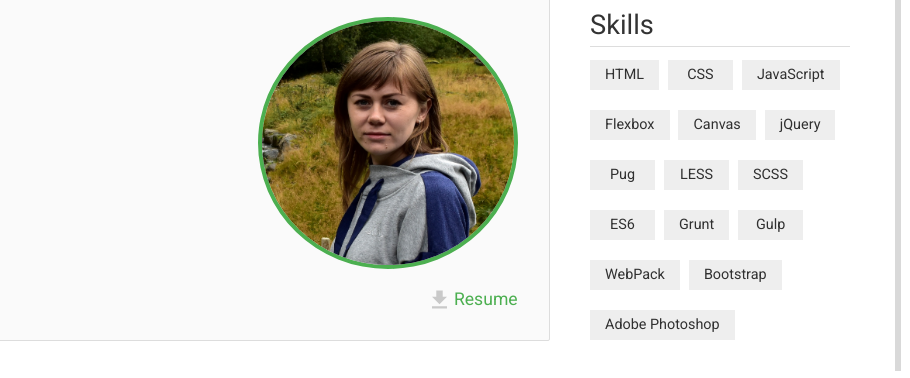
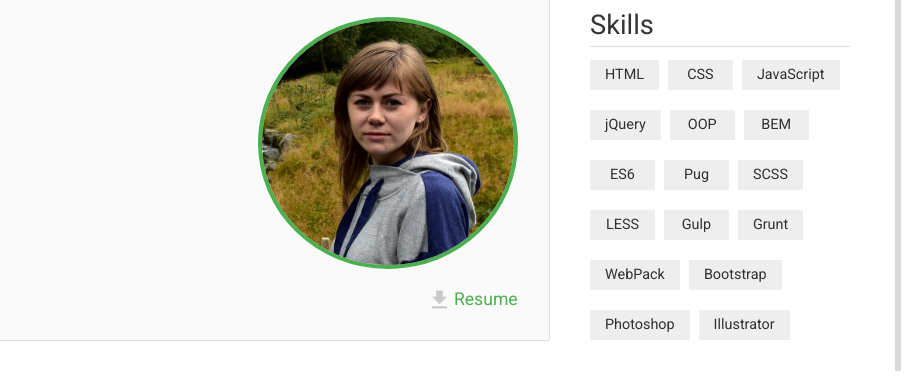
Before and after one commit to KAnastasiya/My_, a plain HTML site: page index.html in a window 1280 px wide. Shown: the part 127-505 px from the top of the page, 370-1280 px from the left. Drawn offline with Linux system fonts and the light colour scheme.

Commit message:
Add new skills - OOP and BEM

```diff
--- a/index.html
+++ b/index.html
@@ -136,18 +136,19 @@
                   <li>HTML</li>
                   <li>CSS</li>
                   <li>JavaScript</li>
-                  <li>Flexbox</li>
-                  <li>Canvas</li>
                   <li>jQuery</li>
+                  <li>OOP</li>
+                  <li>BEM</li>
+                  <li>ES6</li>
                   <li>Pug</li>
+                  <li>SCSS</li>
                   <li>LESS</li>
-                  <li>SCSS</li>
-                  <li>ES6</li>
+                  <li>Gulp</li>
                   <li>Grunt</li>
-                  <li>Gulp</li>
                   <li>WebPack</li>
                   <li>Bootstrap</li>
-                  <li>Adobe Photoshop</li>
+                  <li>Photoshop</li>
+                  <li>Illustrator</li>
                 </ul><!--skills-->
               </div>
               <div class="aside_container">
```
